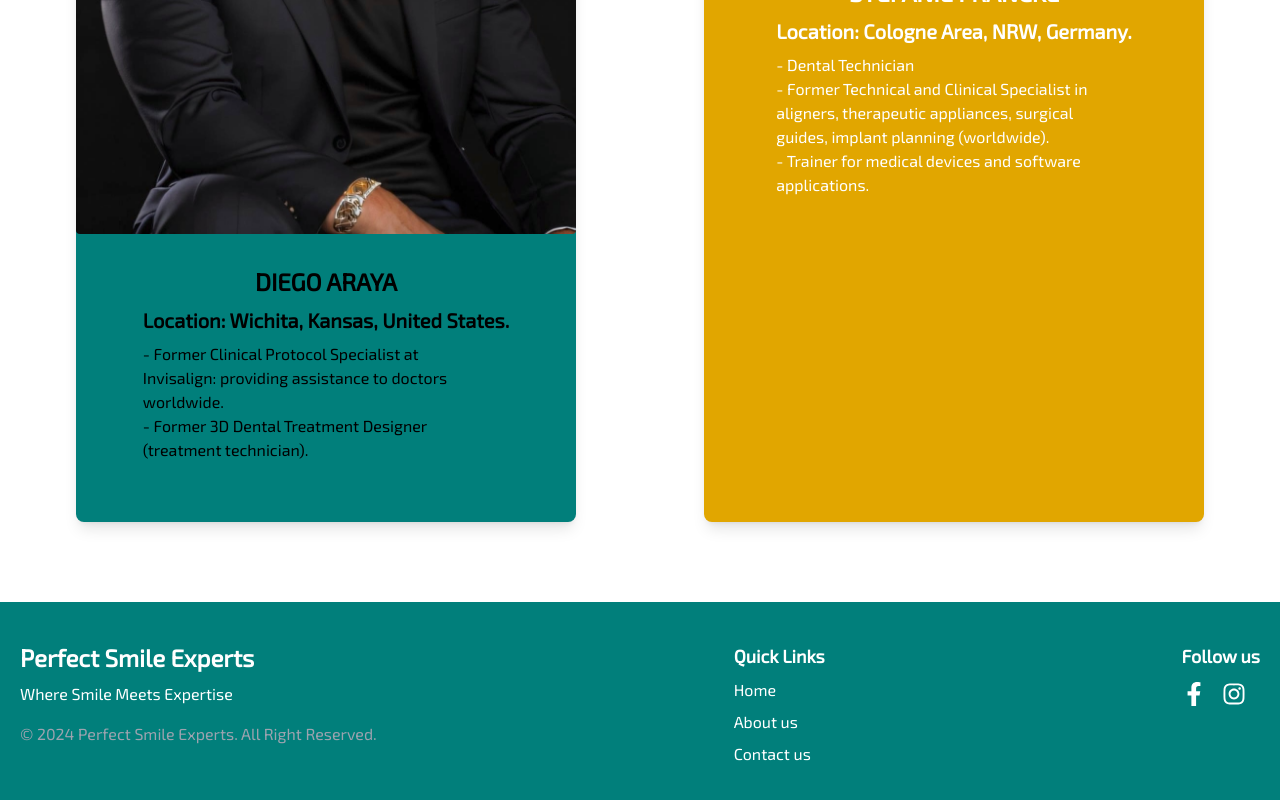
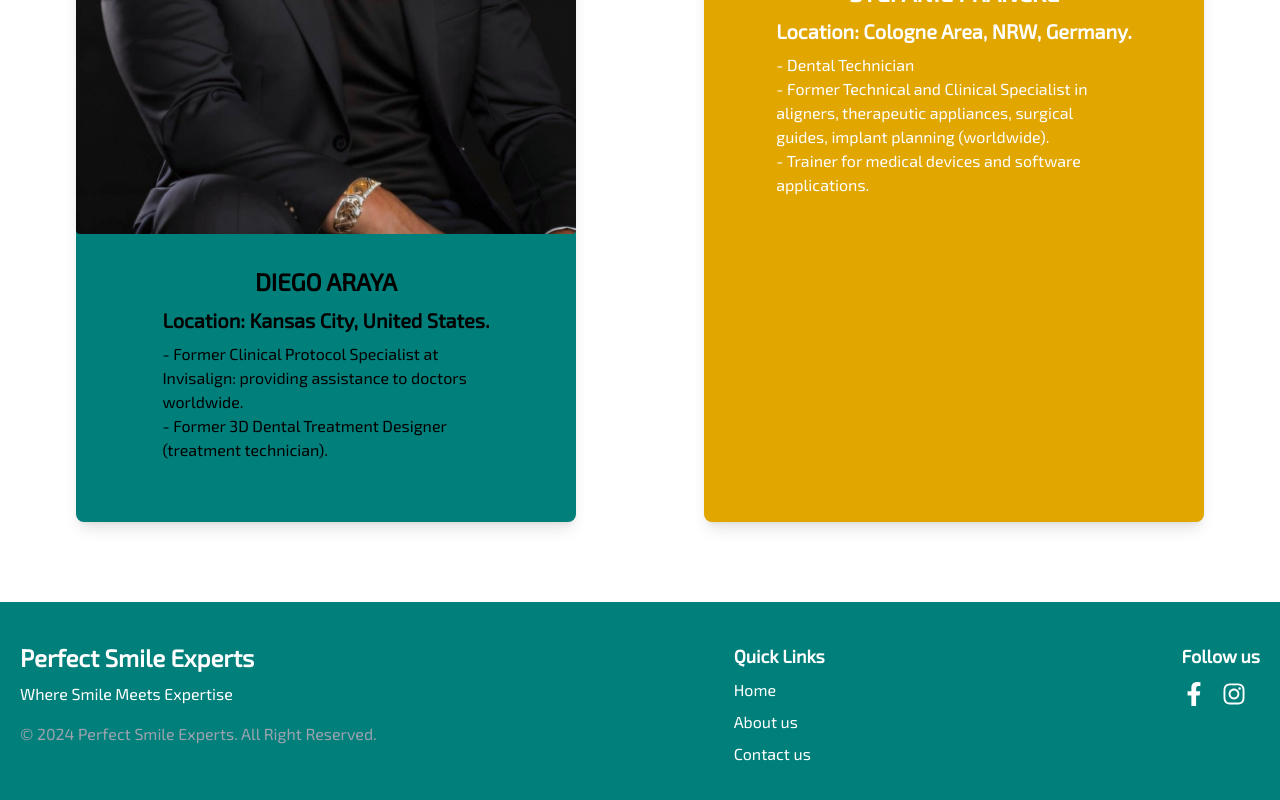
Before and after one commit to ReyPJ/PerfectSmile, a Next.js app: page /about in a window 1280 px wide. Shown: the part 1615-2415 px from the top of the page. Built offline with nearby package versions, Linux system fonts and the light colour scheme.

Commit message:
Small change

```diff
--- a/app/about/page.tsx
+++ b/app/about/page.tsx
@@ -71,7 +71,7 @@ export default function About() {
                   <div className="flex flex-col justify-center text-center text-black pt-4 pb-10 space-y-2 min-h-[150px]">
                     <h3 className="text-2xl uppercase font-bold">Diego Araya</h3>
                     <h3 className="text-xl font-bold">
-                      Ubicación: Wichita, Kansas, Estados Unidos.
+                      Ubicación: Kansas City, Estados Unidos.
                     </h3>
                     <h4 className="text-md max-w-xs text-start">
                       - Ex Especialista en Protocolo Clínico en Invisalign: brindando
@@ -167,7 +167,7 @@ export default function About() {
                   <div className="flex flex-col justify-center text-center text-black pt-4 pb-10 space-y-2 min-h-[150px]">
                     <h3 className="text-2xl uppercase font-bold">Diego Araya</h3>
                     <h3 className="text-xl font-bold">
-                        Location: Wichita, Kansas, United States.
+                        Location: Kansas City, United States.
                     </h3>
                     <h4 className="text-md max-w-xs text-start">
                       - Former Clinical Protocol Specialist at Invisalign: providing
@@ -262,7 +262,7 @@ export default function About() {
                   <div className="flex flex-col justify-center text-center text-black pt-4 pb-10 space-y-2 min-h-[150px]">
                     <h3 className="text-2xl uppercase font-bold">Diego Araya</h3>
                     <h3 className="text-xl font-bold">
-                        Location: Wichita, Kansas, United States.
+                        Location: Kansas City, United States.
                     </h3>
                     <h4 className="text-md max-w-xs text-start">
                       - Former Clinical Protocol Specialist at Invisalign: providing
```
